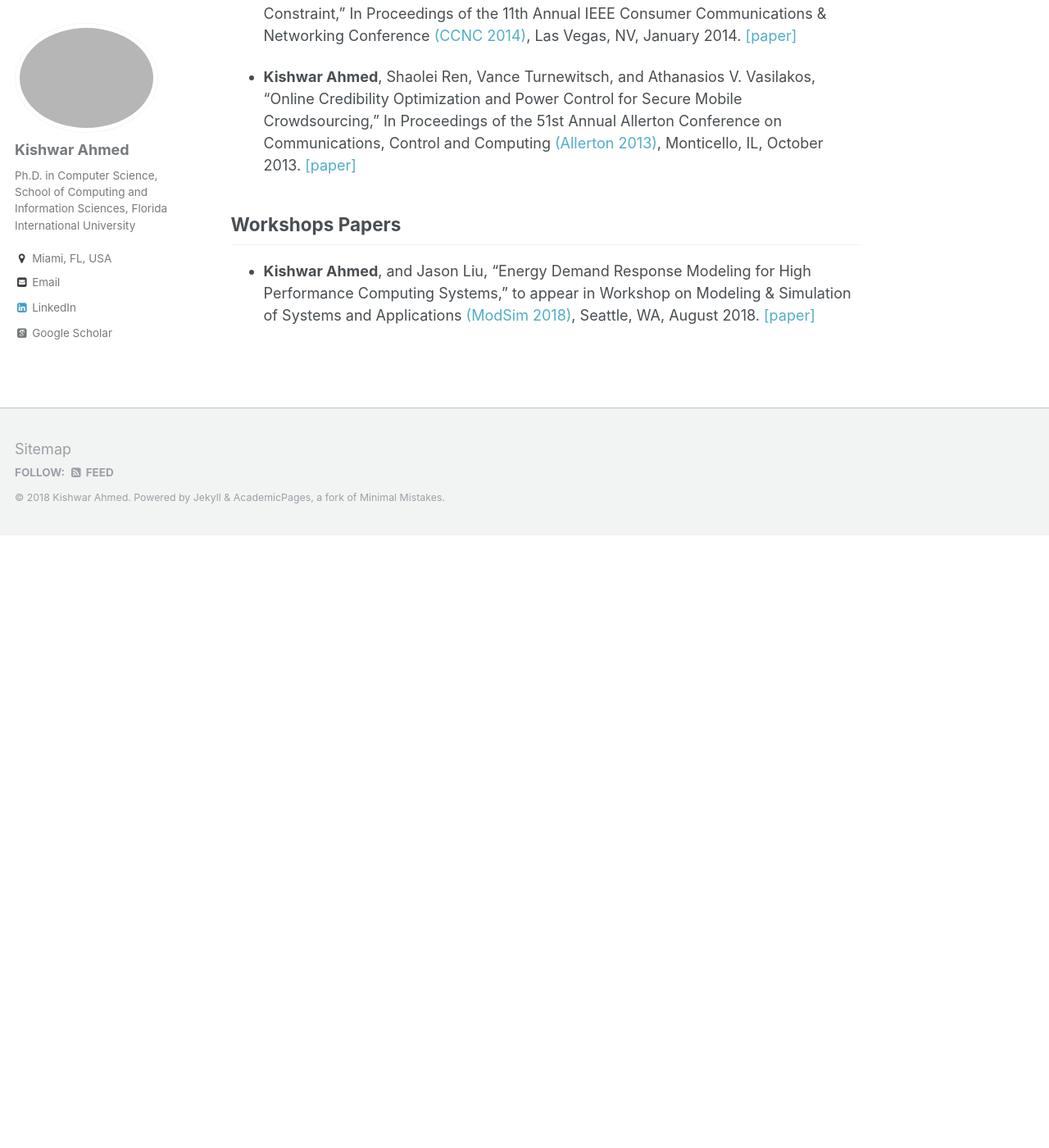
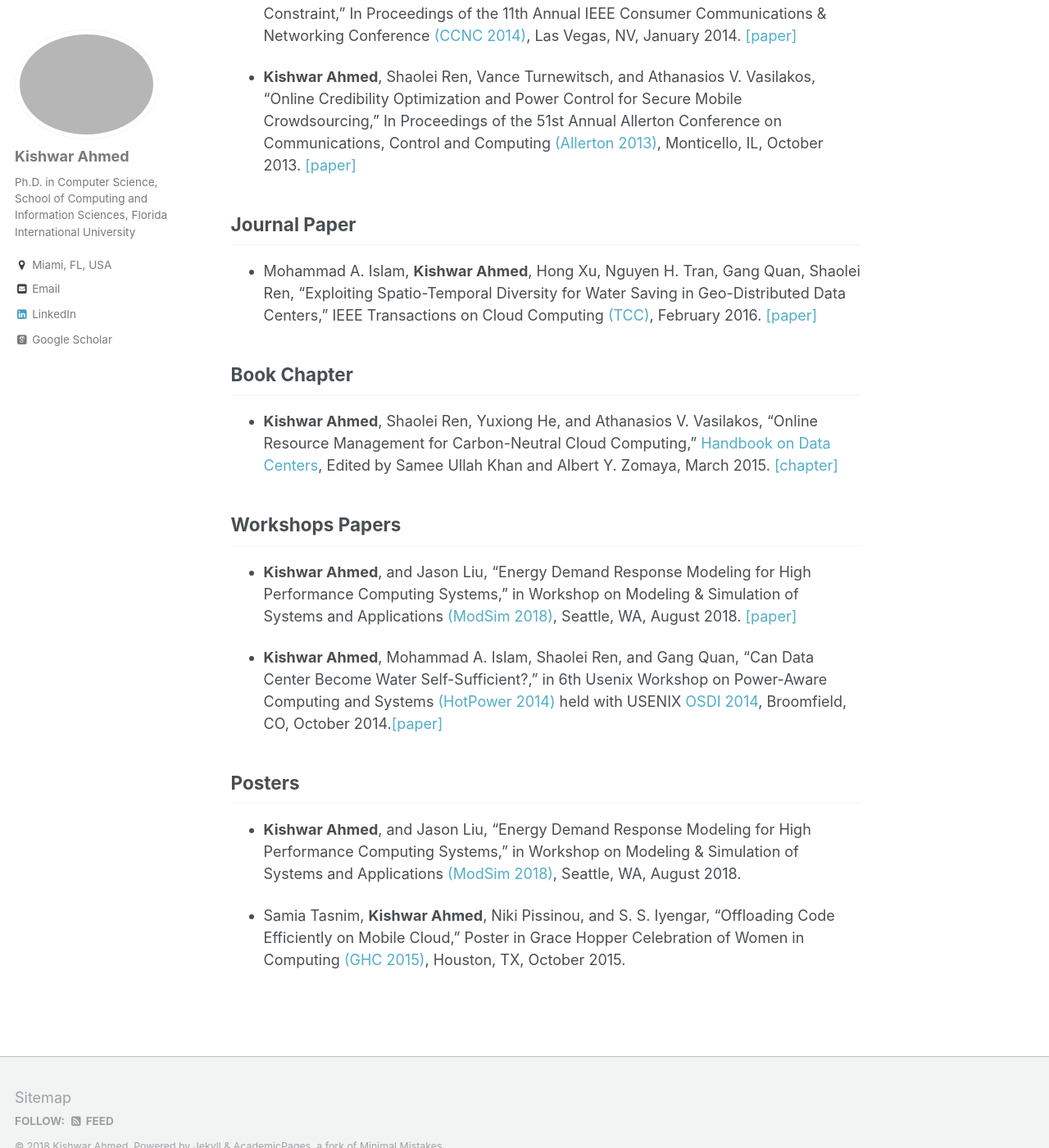
Before and after one commit to kishwarbd/kishwarbd.github.io, a Jekyll site: the page built from _pages/publications.md, in a window 1280 px wide and 1400 px high, scrolled down 1392 px. Shown: the whole window at 82% size. Built offline with Jekyll 4.4.1, drawn with Linux system fonts in a browser that asks for light colours; some web fonts are replaced; before the commit the page ends 2045 px from its top, so only the background shows below that.

Commit message:
publication updates.

```diff
--- a/_pages/publications.md
+++ b/_pages/publications.md
@@ -26,5 +26,18 @@ author_profile: true
 
 * **Kishwar Ahmed**, Shaolei Ren, Vance Turnewitsch, and Athanasios V. Vasilakos, “Online Credibility Optimization and Power Control for Secure Mobile Crowdsourcing,” In Proceedings of the 51st Annual Allerton Conference on Communications, Control and Computing [(Allerton 2013)](http://allerton.csl.illinois.edu/), Monticello, IL, October 2013. [[paper]](https://ieeexplore.ieee.org/document/6736705/)
 
+## Journal Paper
+* Mohammad A. Islam, **Kishwar Ahmed**, Hong Xu, Nguyen H. Tran, Gang Quan, Shaolei Ren, “Exploiting Spatio-Temporal Diversity for Water Saving in Geo-Distributed Data Centers,” IEEE Transactions on Cloud Computing [(TCC)](https://www.computer.org/web/tcc), February 2016. [[paper]](https://ieeexplore.ieee.org/document/7420641/)
+
+## Book Chapter
+* **Kishwar Ahmed**, Shaolei Ren, Yuxiong He, and Athanasios V. Vasilakos, “Online Resource Management for Carbon-Neutral Cloud Computing,” [Handbook on Data Centers](https://www.springer.com/us/book/9781493920914), Edited by Samee Ullah Khan and Albert Y. Zomaya, March 2015. [[chapter]](https://link.springer.com/chapter/10.1007/978-1-4939-2092-1_20)
+
 ## Workshops Papers
-* **Kishwar Ahmed**, and Jason Liu, “Energy Demand Response Modeling for High Performance Computing Systems,” to appear in Workshop on Modeling & Simulation of Systems and Applications [(ModSim 2018)](https://www.bnl.gov/modsim2018/), Seattle, WA, August 2018. [[paper]](https://kishwarbd.github.io/files/paper-modsim18.pdf)
+* **Kishwar Ahmed**, and Jason Liu, “Energy Demand Response Modeling for High Performance Computing Systems,” in Workshop on Modeling & Simulation of Systems and Applications [(ModSim 2018)](https://www.bnl.gov/modsim2018/), Seattle, WA, August 2018. [[paper]](https://kishwarbd.github.io/files/paper-modsim18.pdf)
+
+* **Kishwar Ahmed**, Mohammad A. Islam, Shaolei Ren, and Gang Quan, “Can Data Center Become Water Self-Sufficient?,” in 6th Usenix Workshop on Power-Aware Computing and Systems [(HotPower 2014)](https://www.usenix.org/conference/hotpower14) held with USENIX [OSDI 2014](https://www.usenix.org/conference/osdi14), Broomfield, CO, October 2014.[[paper]](https://www.usenix.org/conference/hotpower14/technical-sessions/presentation/can-data-center-become-water-self-sufficient)
+
+## Posters
+* **Kishwar Ahmed**, and Jason Liu, “Energy Demand Response Modeling for High Performance Computing Systems,” in Workshop on Modeling & Simulation of Systems and Applications [(ModSim 2018)](https://www.bnl.gov/modsim2018/), Seattle, WA, August 2018.
+
+* Samia Tasnim, **Kishwar Ahmed**, Niki Pissinou, and S. S. Iyengar, “Offloading Code Efficiently on Mobile Cloud,” Poster in Grace Hopper Celebration of Women in Computing [(GHC 2015)](https://ghc.anitab.org/), Houston, TX, October 2015.
```
